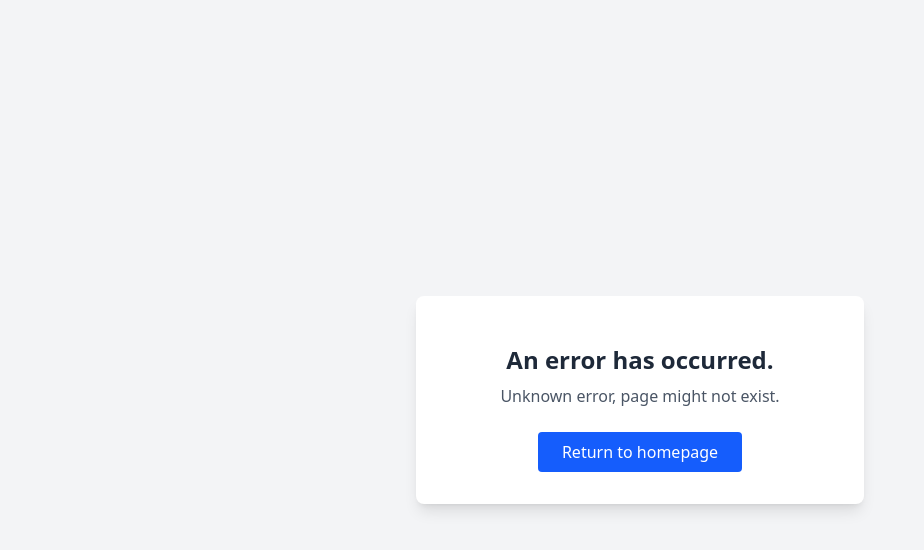
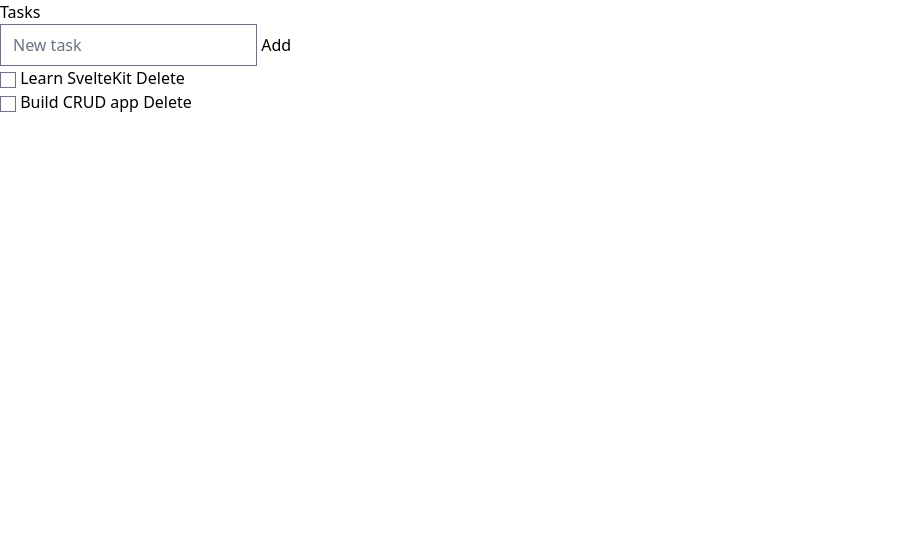
Before and after one commit to Masahjor/Svelte-Boilerplate, a SvelteKit app: page /tasks in a window 1280 px wide. Before the commit this address had no page. Shown: the top 550 px of the page, without its empty margins (0-924 px from the left). Built offline with nearby package versions, Linux system fonts and the light colour scheme.

Commit message:
Added further validation

```diff
--- /dev/null
+++ b/src/routes/tasks/+page.server.js
@@ -0,0 +1,35 @@
+// src/routes/tasks/+page.server.js
+let tasks = [
+  { id: 1, text: 'Learn SvelteKit', done: false },
+  { id: 2, text: 'Build CRUD app', done: false }
+];
+
+// Load tasks (Read)
+export function load() {
+  return { tasks };
+}
+
+// Handle CRUD actions
+export const actions = {
+  create: async ({ request }) => {
+    const data = await request.formData();
+    const text = data.get('text');
+    if (!text) return { error: 'Task text required' };
+    const newTask = { id: Date.now(), text, done: false };
+    tasks.push(newTask);
+    return { success: true };
+  },
+  update: async ({ request }) => {
+    const data = await request.formData();
+    const id = Number(data.get('id'));
+    const done = data.get('done') === 'true';
+    tasks = tasks.map(t => (t.id === id ? { ...t, done } : t));
+    return { success: true };
+  },
+  delete: async ({ request }) => {
+    const data = await request.formData();
+    const id = Number(data.get('id'));
+    tasks = tasks.filter(t => t.id !== id);
+    return { success: true };
+  }
+};
--- /dev/null
+++ b/src/routes/tasks/+page.svelte
@@ -0,0 +1,43 @@
+<script>
+  import { invalidate } from '$app/navigation';
+  export let data;
+
+  let newTask = '';
+
+  async function createTask() {
+    const form = new FormData();
+    form.append('text', newTask);
+    await fetch('?/create', { method: 'POST', body: form });
+    newTask = '';
+    await invalidate(); // Refresh tasks
+  }
+
+  async function updateTask(id, done) {
+    const form = new FormData();
+    form.append('id', id);
+    form.append('done', done);
+    await fetch('?/update', { method: 'POST', body: form });
+    await invalidate();
+  }
+
+  async function deleteTask(id) {
+    const form = new FormData();
+    form.append('id', id);
+    await fetch('?/delete', { method: 'POST', body: form });
+    await invalidate();
+  }
+</script>
+
+<h1>Tasks</h1>
+<input placeholder="New task" bind:value={newTask} />
+<button on:click={createTask}>Add</button>
+
+<ul>
+  {#each data.tasks as task}
+    <li>
+      <input type="checkbox" checked={task.done} on:change={(e) => updateTask(task.id, e.target.checked)} />
+      {task.text}
+      <button on:click={() => deleteTask(task.id)}>Delete</button>
+    </li>
+  {/each}
+</ul>
```
Also changed, not shown: src/routes/tasks/taskValidation.js (added).
